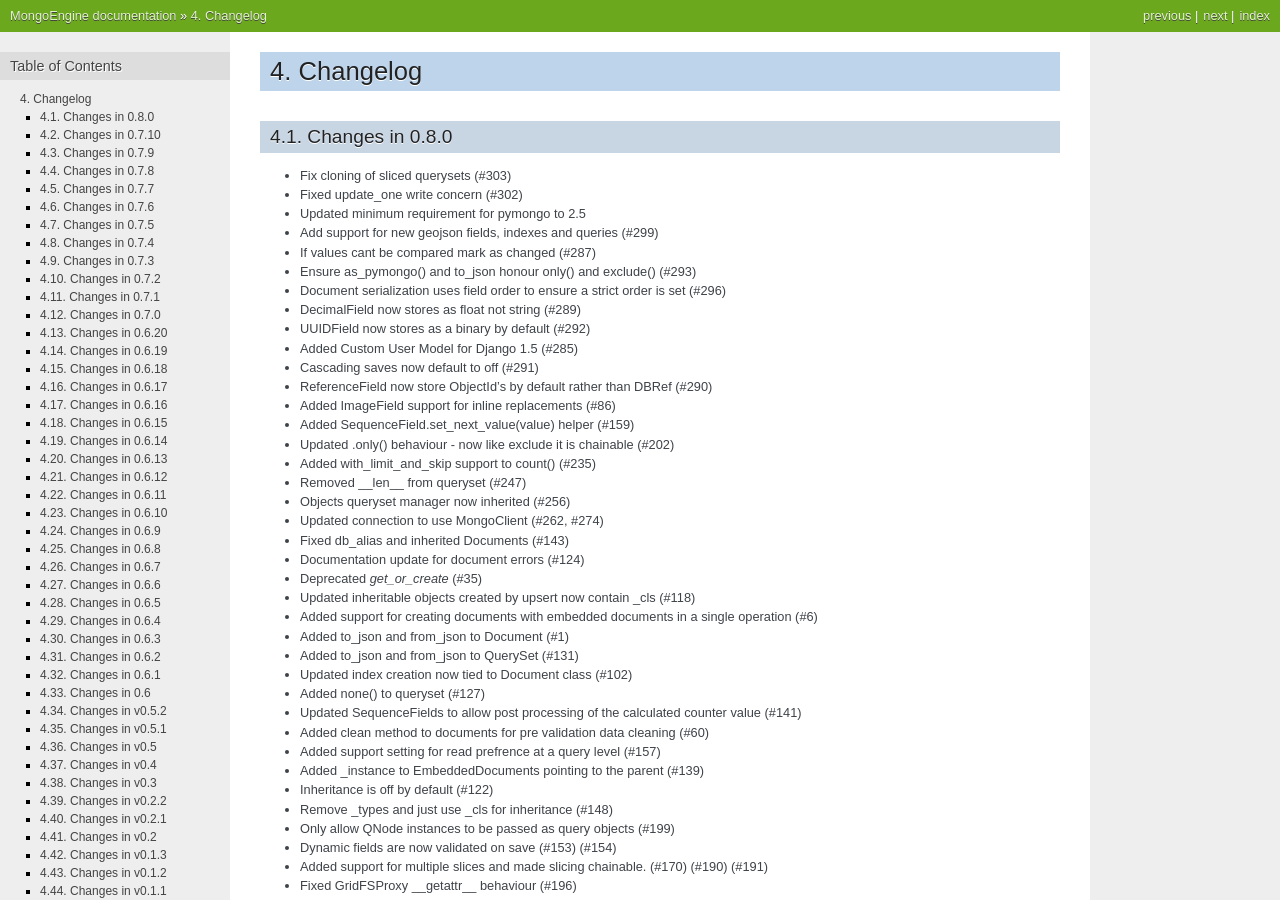
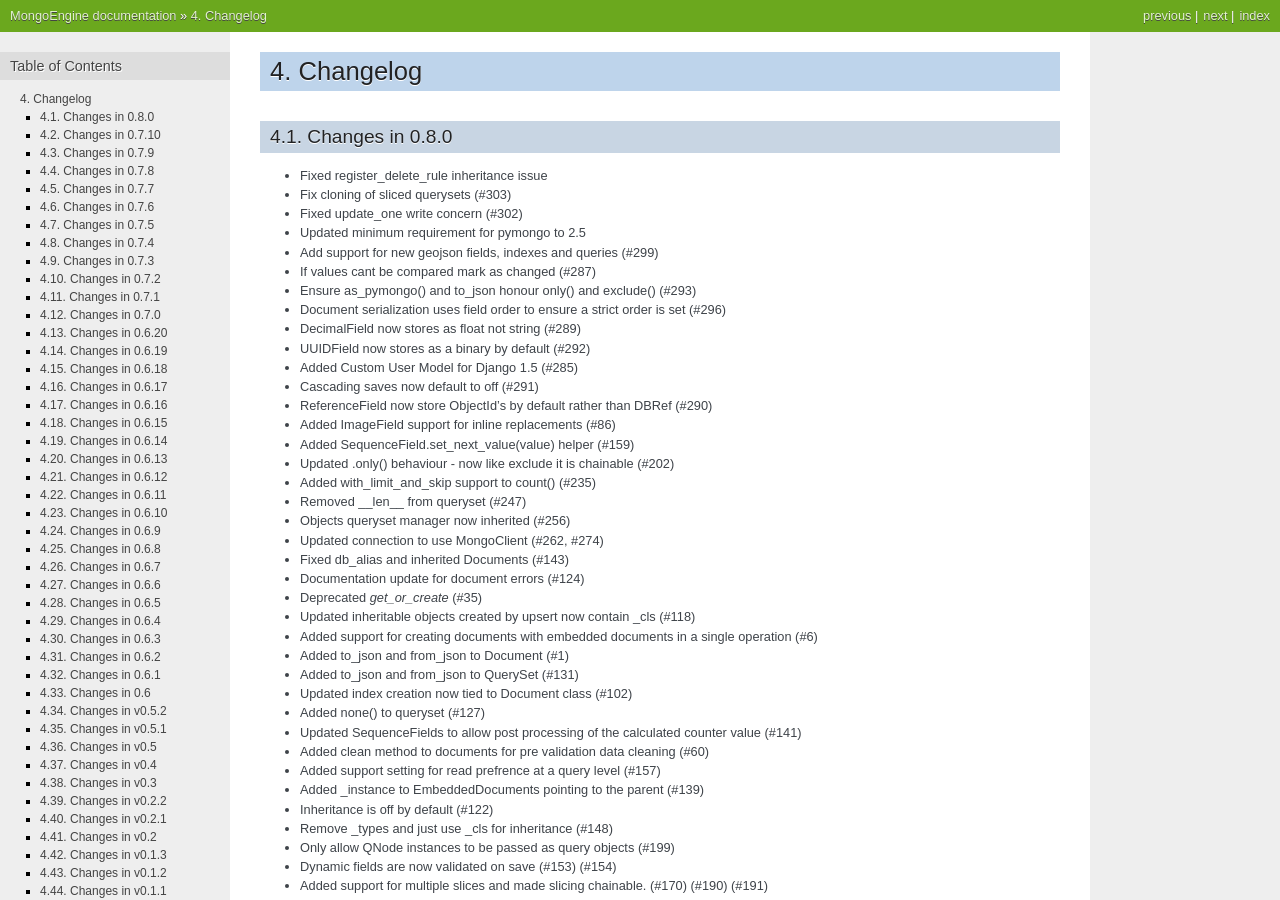
Before and after one commit to MongoEngine/mongoengine, a Sphinx documentation site: the page built from docs/changelog.rst, in a window 1280 px wide and 900 px high. Built offline with Sphinx 7.4.7, drawn with Linux system fonts in a browser that asks for light colours; the version number could not be read and is left out.

Commit message:
Updated changelog

```diff
--- a/docs/changelog.rst
+++ b/docs/changelog.rst
@@ -4,6 +4,7 @@ Changelog
 
 Changes in 0.8.0
 ================
+- Fixed register_delete_rule inheritance issue
 - Fix cloning of sliced querysets (#303)
 - Fixed update_one write concern (#302)
 - Updated minimum requirement for pymongo to 2.5
```
